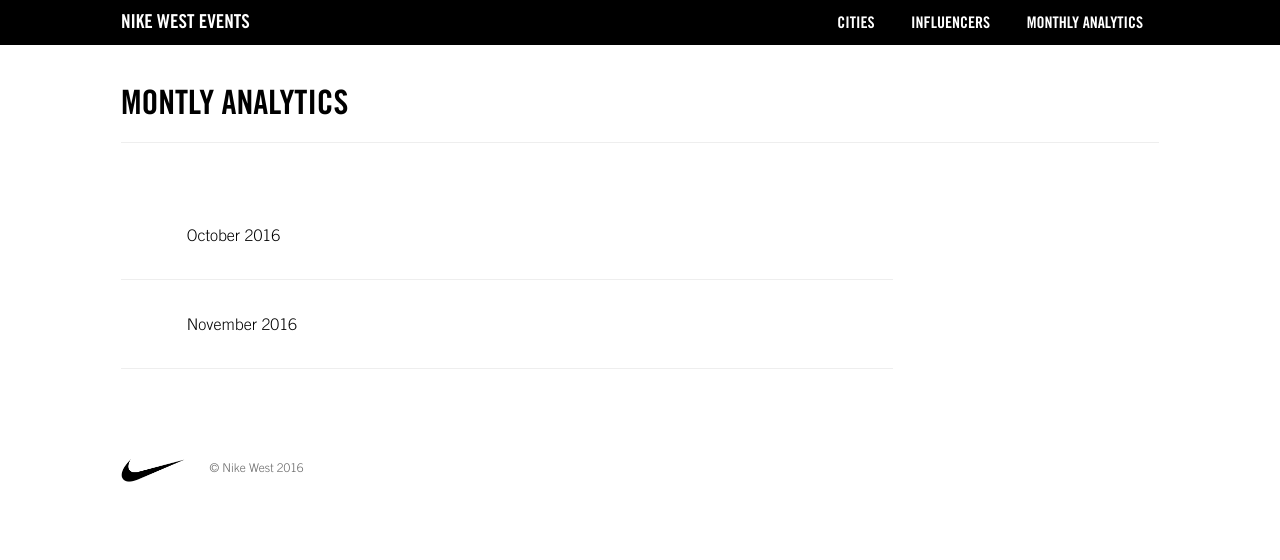
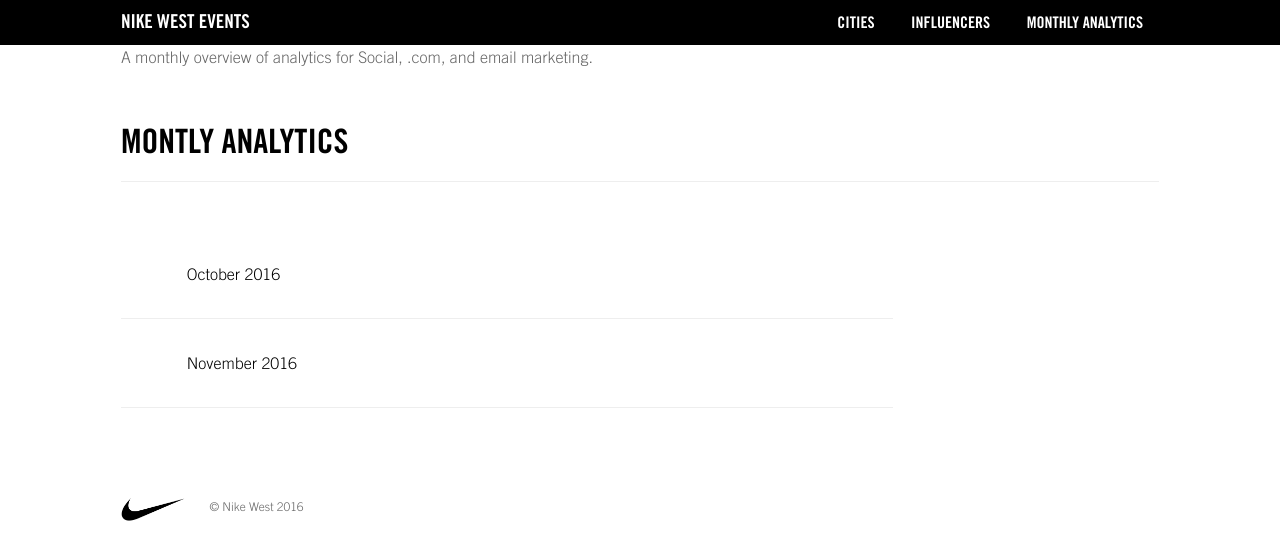
Before and after one commit to PHironaka/bream, a Jekyll site: the page built from stats.markdown, in a window 1280 px wide. Shown: the top 560 px of the page. Built offline with Jekyll 4.4.1, drawn with Linux system fonts in a browser that asks for light colours; a script that is not in the unit is left out.

Commit message:
Updated Stats

```diff
--- a/stats.markdown
+++ b/stats.markdown
@@ -3,3 +3,5 @@
 date: 2016-10-24 07:45:00 Z
 layout: analytics-index
 ---
+
+A monthly overview of analytics for Social, .com, and email marketing.
```
